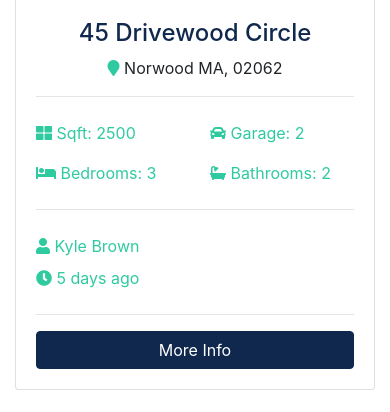
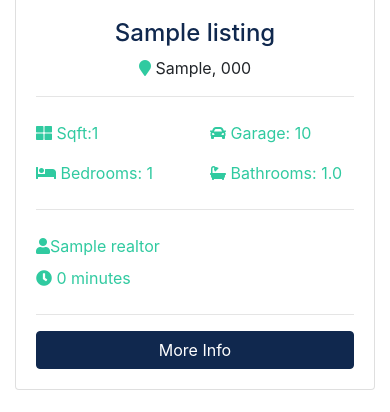
Before and after one commit to streetracer48/Cleo, a Django app: page / in a window 390 px wide. Shown: the part 1194-1606 px from the top of the page. Run offline with Django 3.2, Linux system fonts and the light colour scheme; tables that the repository leaves empty hold one stand-in row (values such as "Sample post"); grey boxes marked "Sample" are stand-in pictures; some libraries are stand-ins or nearby versions.

Commit message:
house list show in index pages dynamicly

```diff
--- a/pages/views.py
+++ b/pages/views.py
@@ -1,10 +1,16 @@
 from django.shortcuts import render
 from django.http import HttpResponse
+from listings.models import Listing
 
 # Create your views here.
 
 def index(request):
-    return render(request, 'pages/index.html')
+    listings = Listing.objects.order_by('-list_date').filter(is_published=True)[:6]
+
+    context = {
+        'listings':listings
+     }
+    return render(request, 'pages/index.html', context)
 
 def about(request):
     return render(request, 'pages/about.html')
--- a/templates/pages/index.html
+++ b/templates/pages/index.html
@@ -1,4 +1,6 @@
 {% extends 'base.html' %}
+
+{% load humanize %}
 
 {% block content %}
 <!-- Showcase -->
@@ -131,41 +133,48 @@
       <h3 class="text-center mb-3">Latest Listings</h3>
       <div class="row">
         <!-- Listing 1 -->
-        <div class="col-md-6 col-lg-4 mb-4">
+
+         {% if listings  %}
+
+
+          {% for listing  in listings  %}
+
+
+         <div class="col-md-6 col-lg-4 mb-4">
           <div class="card listing-preview">
-            <img class="card-img-top" src="assets/img/homes/home-1.jpg" alt="">
+            <img class="card-img-top" src="{{ listing.photo_main.url}}" alt="">
             <div class="card-img-overlay">
               <h2>
-                <span class="badge badge-secondary text-white">$490,000</span>
+                <span class="badge badge-secondary text-white">${{ listing.price | intcomma }}</span>
               </h2>
             </div>
             <div class="card-body">
               <div class="listing-heading text-center">
-                <h4 class="text-primary">45 Drivewood Circle</h4>
+                <h4 class="text-primary">{{ listing.title}}</h4>
                 <p>
-                  <i class="fas fa-map-marker text-secondary"></i> Norwood MA, 02062</p>
+                  <i class="fas fa-map-marker text-secondary"></i> {{listing.city}}, {{listing.zipcode}}</p>
               </div>
               <hr>
               <div class="row py-2 text-secondary">
                 <div class="col-6">
-                  <i class="fas fa-th-large"></i> Sqft: 2500</div>
+                  <i class="fas fa-th-large"></i> Sqft:{{ listing.sqft}}</div>
                 <div class="col-6">
-                  <i class="fas fa-car"></i> Garage: 2</div>
+                  <i class="fas fa-car"></i> Garage: {{ listing.garage}}</div>
               </div>
               <div class="row py-2 text-secondary">
                 <div class="col-6">
-                  <i class="fas fa-bed"></i> Bedrooms: 3</div>
+                  <i class="fas fa-bed"></i> Bedrooms: {{ listing.bedrooms}}</div>
                 <div class="col-6">
-                  <i class="fas fa-bath"></i> Bathrooms: 2</div>
+                  <i class="fas fa-bath"></i> Bathrooms: {{ listing.bathrooms}}</div>
               </div>
               <hr>
               <div class="row py-2 text-secondary">
                 <div class="col-6">
-                  <i class="fas fa-user"></i> Kyle Brown</div>
+                  <i class="fas fa-user"></i>{{ listing.realtor.name}}</div>
               </div>
               <div class="row text-secondary pb-2">
                 <div class="col-6">
-                  <i class="fas fa-clock"></i> 5 days ago</div>
+                  <i class="fas fa-clock"></i> {{listing.list_date | timesince }}</div>
               </div>
               <hr>
               <a href="listing.html" class="btn btn-primary btn-block">More Info</a>
@@ -173,91 +182,11 @@
           </div>
         </div>
 
-        <!-- Listing 2 -->
-        <div class="col-md-6 col-lg-4 mb-4">
-          <div class="card listing-preview">
-            <img class="card-img-top" src="assets/img/homes/home-2.jpg" alt="">
-            <div class="card-img-overlay">
-              <h2>
-                <span class="badge badge-secondary text-white">$550,000</span>
-              </h2>
-            </div>
-            <div class="card-body">
-              <div class="listing-heading text-center">
-                <h4 class="text-primary">18 Jefferson Lane</h4>
-                <p>
-                  <i class="fas fa-map-marker text-secondary"></i> Woburn MA, 01801</p>
-              </div>
-              <hr>
-              <div class="row py-2 text-secondary">
-                <div class="col-6">
-                  <i class="fas fa-th-large"></i> Sqft: 3200</div>
-                <div class="col-6">
-                  <i class="fas fa-car"></i> Garage: 1</div>
-              </div>
-              <div class="row py-2 text-secondary">
-                <div class="col-6">
-                  <i class="fas fa-bed"></i> Bedrooms: 4</div>
-                <div class="col-6">
-                  <i class="fas fa-bath"></i> Bathrooms: 2.5</div>
-              </div>
-              <hr>
-              <div class="row py-2 text-secondary">
-                <div class="col-6">
-                  <i class="fas fa-user"></i> Mark Hudson</div>
-              </div>
-              <div class="row text-secondary pb-2">
-                <div class="col-6">
-                  <i class="fas fa-clock"></i> 5 days ago</div>
-              </div>
-              <hr>
-              <a href="listing.html" class="btn btn-primary btn-block">More Info</a>
-            </div>
-          </div>
-        </div>
 
-        <!-- Listing 3 -->
-        <div class="col-md-6 col-lg-4 mb-4">
-          <div class="card listing-preview">
-            <img class="card-img-top" src="assets/img/homes/home-3.jpg" alt="">
-            <div class="card-img-overlay">
-              <h2>
-                <span class="badge badge-secondary text-white">$580,000</span>
-              </h2>
-            </div>
-            <div class="card-body">
-              <div class="listing-heading text-center">
-                <h4 class="text-primary">187 Woodrow Street</h4>
-                <p>
-                  <i class="fas fa-map-marker text-secondary"></i> Salem MA, 01915</p>
-              </div>
-              <hr>
-              <div class="row py-2 text-secondary">
-                <div class="col-6">
-                  <i class="fas fa-th-large"></i> Sqft: 3107</div>
-                <div class="col-6">
-                  <i class="fas fa-car"></i> Garage: 0</div>
-              </div>
-              <div class="row py-2 text-secondary">
-                <div class="col-6">
-                  <i class="fas fa-bed"></i> Bedrooms: 4</div>
-                <div class="col-6">
-                  <i class="fas fa-bath"></i> Bathrooms: 3</div>
-              </div>
-              <hr>
-              <div class="row py-2 text-secondary">
-                <div class="col-6">
-                  <i class="fas fa-user"></i> Mark Hudson</div>
-              </div>
-              <div class="row text-secondary pb-2">
-                <div class="col-6">
-                  <i class="fas fa-clock"></i> 5 days ago</div>
-              </div>
-              <hr>
-              <a href="listing.html" class="btn btn-primary btn-block">More Info</a>
-            </div>
-          </div>
-        </div>
+          {% endfor %}
+
+
+         {% endif %}
 
       </div>
     </div>
```
